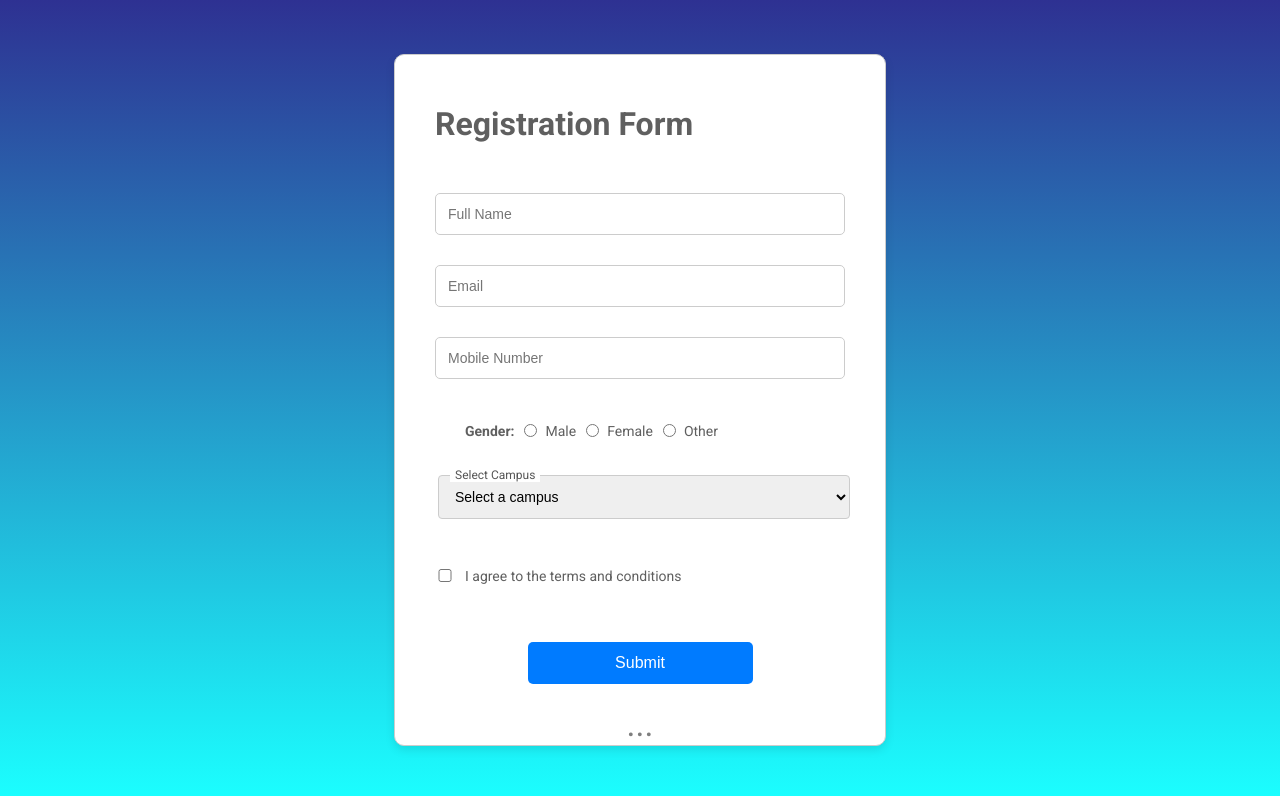
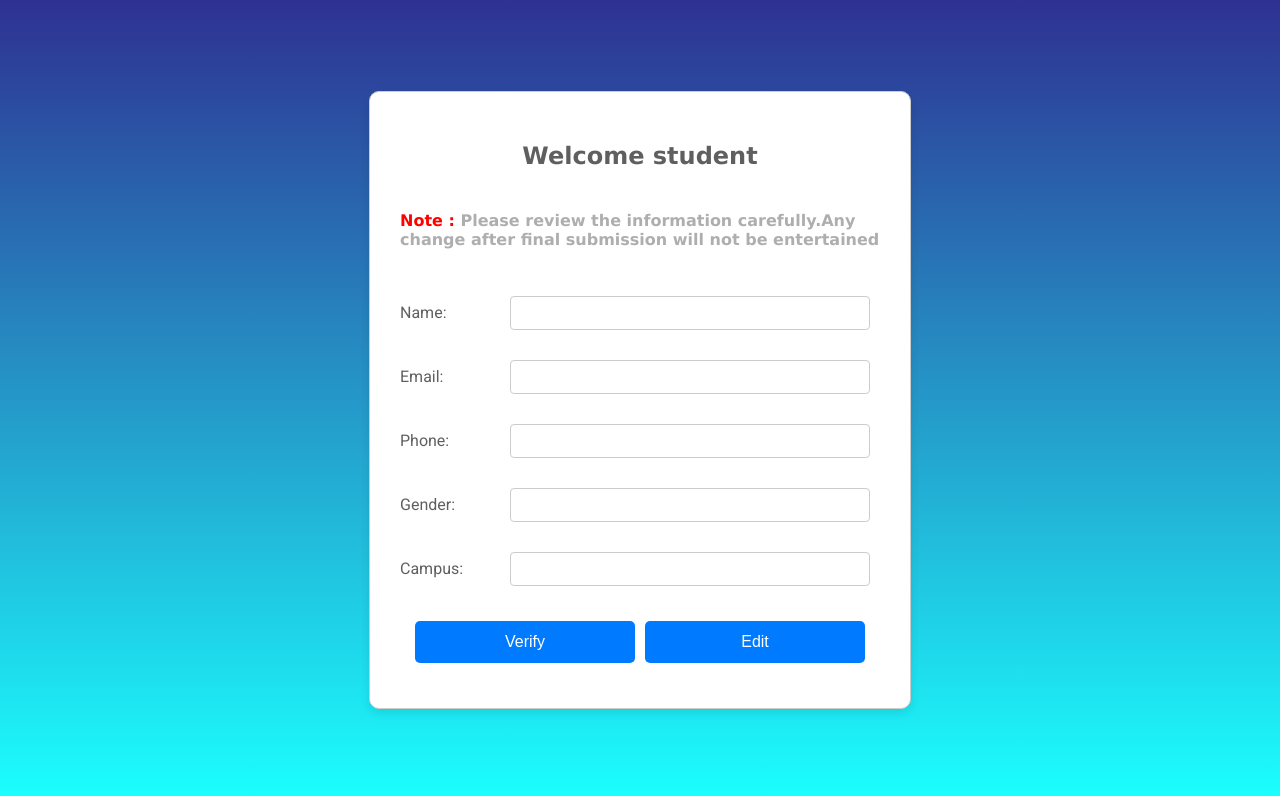
Before and after one commit to juniorjudy123/RegisterationForm, a React (Vite) app: page /edit in a window 1280 px wide. Shown: the top 796 px of the page. Built offline with nearby package versions, Linux system fonts and the light colour scheme.

Commit message:
edit page design complete.functionalities to be added

```diff
--- a/index.html
+++ b/index.html
@@ -8,6 +8,6 @@
 	</head>
 	<body>
 		<div id="root"></div>
-		<script type="module" src="/src/main.jsx"></script>
+		<script type="module" src="/src/App.jsx"></script>
 	</body>
 </html>
--- a/package.json
+++ b/package.json
@@ -11,7 +11,8 @@
   },
   "dependencies": {
     "react": "^18.3.1",
-    "react-dom": "^18.3.1"
+    "react-dom": "^18.3.1",
+    "react-router-dom": "^6.27.0"
   },
   "devDependencies": {
     "@eslint/js": "^9.13.0",
--- a/src/App.jsx
+++ b/src/App.jsx
@@ -1,12 +1,41 @@
-import "./App.css"
+// import Mainform from "./components/mainForm/Mainform"
+// import { StrictMode } from "react"
+// import { createRoot } from "react-dom/client"
+// import "./index.css"
+
+// function App() {
+// 	return (
+// 		<>
+// 			<Mainform />
+// 		</>
+// 	)
+// }
+
+// createRoot(document.getElementById("root")).render(
+// 	<StrictMode>
+// 		<App />
+// 	</StrictMode>
+// )
+
+//routing changes
 import Mainform from "./components/mainForm/Mainform"
+import { StrictMode } from "react"
+import { createRoot } from "react-dom/client"
+import "./index.css"
+import { createBrowserRouter, RouterProvider } from "react-router-dom"
+import EditPage from "./components/editPage/EditPage"
 
-function App() {
-	return (
-		<>
-			<Mainform />
-		</>
-	)
-}
+const appRouter = createBrowserRouter([
+	{
+		path: "/",
+		element: <Mainform />,
+	},
+	{
+		path: "/edit",
+		element: <EditPage />,
+	},
+])
 
-export default App
+createRoot(document.getElementById("root")).render(
+	<RouterProvider router={appRouter} />
+)
--- /dev/null
+++ b/src/components/editPage/EditPage.jsx
@@ -0,0 +1,46 @@
+import React from "react"
+import "./editPageStyles.css"
+
+const EditPage = () => {
+	return (
+		<div className="outer-container">
+			<div className="heading">
+				<h2>Welcome student</h2>
+				<h4 className="caution-msg">
+					<b className="note-msg">Note :</b> Please review the information
+					carefully.Any change after final submission will not be entertained
+				</h4>
+			</div>
+			<form>
+				<div className="input-data">
+					<label>Name:</label>
+					<input type="text" name="name" />
+				</div>
+				<div className="input-data">
+					<label>Email:</label>
+					<input type="email" name="email" />
+				</div>
+				<div className="input-data">
+					<label>Phone:</label>
+					<input type="tel" name="phone" />
+				</div>
+				<div className="input-data">
+					<label>Gender:</label>
+					<input type="text" name="gender" />
+				</div>
+				<div className="input-data">
+					<label>Campus:</label>
+					<input type="text" name="campus" />
+				</div>
+				<div className="button-container">
+					<button type="button" onClick={() => alert("Details verified!")}>
+						Verify
+					</button>
+					<button type="button">Edit</button>
+				</div>
+			</form>
+		</div>
+	)
+}
+
+export default EditPage
--- /dev/null
+++ b/src/components/editPage/editPageStyles.css
@@ -0,0 +1,63 @@
+.outer-container {
+	width: 500px;
+	padding: 20px; /* Space inside the box */
+	margin: 50px auto; /* Center the box horizontally with vertical space */
+	background-color: white;
+	color: rgba(0, 0, 0, 0.627); /* Light background color */
+	border: 1px solid #ccc; /* Light border */
+	border-radius: 10px; /* Rounded corners */
+	box-shadow: 0 4px 10px rgba(0, 0, 0, 0.1); /* Subtle shadow for depth */
+}
+
+.input-data {
+	display: flex;
+	align-items: center; /* Aligns items vertically centered */
+	margin-bottom: 10px; /* Space between input fields */
+	flex-direction: row;
+}
+
+.input-data label {
+	flex: 0 100px; /* Fixed width for label */
+}
+
+.input-data input {
+	flex: 1; /* Input takes the remaining space */
+	padding: 8px; /* Padding for the input */
+	border: 1px solid #ccc; /* Border for the input */
+	border-radius: 4px; /* Rounded corners */
+}
+
+.heading {
+	display: flex;
+	flex-direction: column;
+	align-items: center;
+	margin: 5px;
+	padding: 5px;
+	font-family: Verdana, Geneva, Tahoma, sans-serif;
+}
+.note-msg {
+	color: red;
+}
+.caution-msg {
+	color: rgba(169, 169, 169, 0.942);
+}
+
+.button-container {
+	display: flex;
+	flex-direction: row;
+	margin: 10px;
+	padding: 10px;
+}
+
+button {
+	width: 50%;
+	margin: 5px;
+	padding: 12px; /* Inner spacing */
+	background-color: #007bff; /* Primary button color */
+	color: white; /* Text color */
+	border: none; /* Remove default border */
+	border-radius: 5px; /* Rounded corners */
+	font-size: 16px; /* Font size */
+	cursor: pointer; /* Pointer cursor on hover */
+	transition: background-color 0.3s, transform 0.2s; /* Smooth transition effects */
+}
--- a/src/components/mainForm/mainformStyles.css
+++ b/src/components/mainForm/mainformStyles.css
@@ -2,7 +2,7 @@
 
 .outer-box {
 	width: 450px;
-	height: 650px; /* Set a fixed width */
+	/* height: 650px; Set a fixed width */
 	padding: 20px; /* Space inside the box */
 	margin: 50px auto; /* Center the box horizontally with vertical space */
 	background-color: white;
--- a/src/main.jsx
+++ /dev/null
@@ -1,10 +0,0 @@
-import { StrictMode } from "react"
-import { createRoot } from "react-dom/client"
-import "./index.css"
-import App from "./App.jsx"
-
-createRoot(document.getElementById("root")).render(
-	<StrictMode>
-		<App />
-	</StrictMode>
-)
```
Also changed, not shown: src/components/secondPage/SecondPage.jsx (deleted, +0 -7 lines), src/App.css (deleted), src/assets/studentimage1.jpg (added), src/components/secondPage/secondPageStyles.css (deleted), 1 other file (tests, documents, lock files or other folders).
